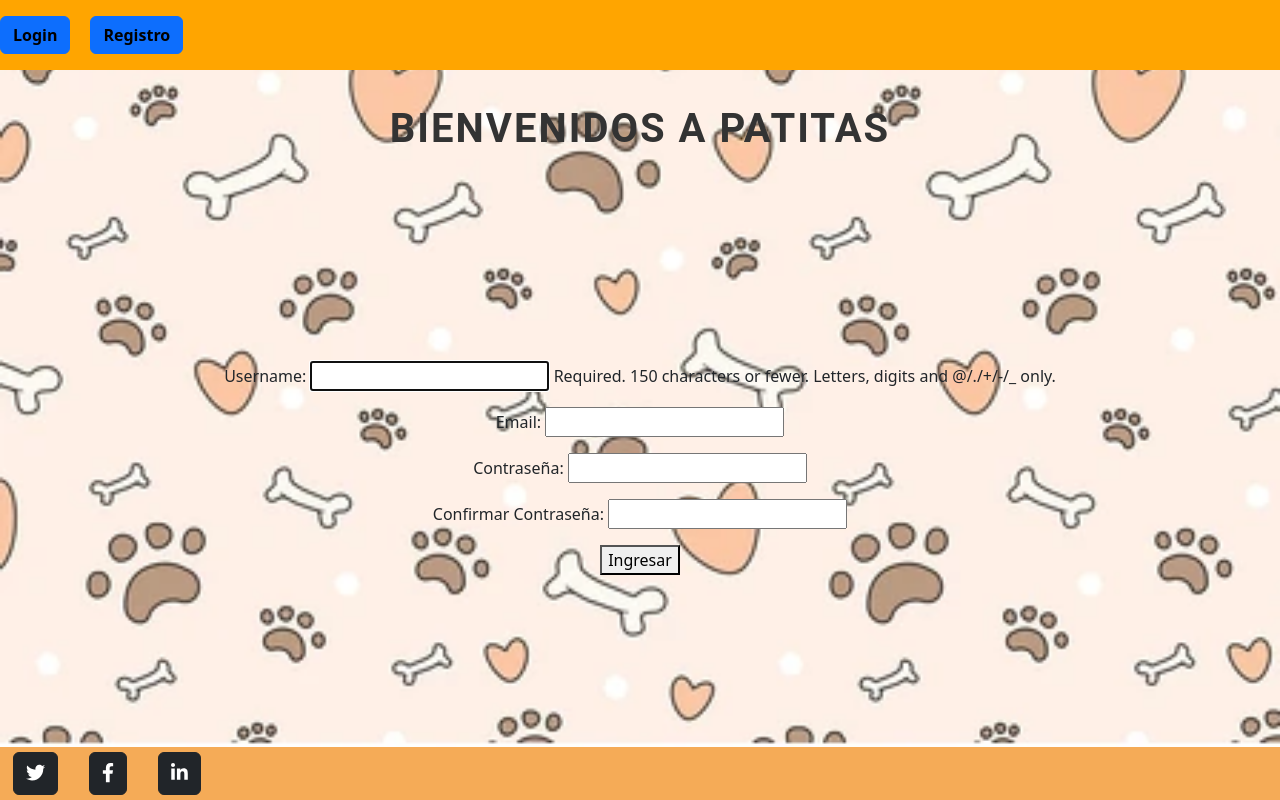
After one commit to spawnew/PatitasTPitschool, a Django app: page /tienda/registro/ in a window 1280 px wide. The commit adds this page. Run offline with Django 5.2, Linux system fonts and the light colour scheme; some libraries are stand-ins or nearby versions.

Commit message:
registro terminado

```diff
--- a/miapp/tienda/forms.py
+++ b/miapp/tienda/forms.py
@@ -1,8 +1,19 @@
 
 from django import forms
-
+from django.contrib.auth.models import User
+from django.contrib.auth.forms import UserCreationForm
 
 class BuscarPerroForm(forms.Form):
     nombre=forms.CharField(max_length=40)
     edad=forms.IntegerField()
     foto =forms.ImageField()
+
+
+class RegistroForm(UserCreationForm):
+    email = forms.EmailField(max_length=50, required=True)
+    password1 = forms.CharField(label="Contraseña", widget=forms.PasswordInput)
+    password2 = forms.CharField(label="Confirmar Contraseña", widget=forms.PasswordInput)
+
+    class Meta:
+        model = User
+        fields = ['username', 'email', 'password1', 'password2']
--- a/miapp/tienda/templates/home.html
+++ b/miapp/tienda/templates/home.html
@@ -26,6 +26,7 @@
 
         {% else %}
          <li class="nav-item"><a class="btn btn-primary my-2" href="{% url 'login' %}">Login</a></li>
+          <li class="nav-item"><a class="btn btn-primary my-2" href="{% url 'registro' %}">Registro</a></li>
 
                         {% endif %}
         </ul>
--- /dev/null
+++ b/miapp/tienda/templates/registro.html
@@ -0,0 +1,13 @@
+{% extends './home.html' %}
+
+{% block titulo %}
+    <li> registro</li>
+{% endblock titulo %}
+
+{% block contenido %}
+    <form action="" method="POST" enctype="multipart/form-data">
+        {% csrf_token %}
+        {{ form.as_p }}
+        <button type="submit">Ingresar</button>
+    </form>
+{% endblock contenido %}
--- a/miapp/tienda/urls.py
+++ b/miapp/tienda/urls.py
@@ -17,6 +17,7 @@
 
 
     path('login/', views.login_request, name="login"),
+     path('registro/', views.register, name="registro"),
 
 
 
--- a/miapp/tienda/views.py
+++ b/miapp/tienda/views.py
@@ -85,3 +85,15 @@
     miForm = AuthenticationForm()
 
     return render(request, "login.html", {"form": miForm })
+def register(request):
+    if request.method == "POST":
+        miForm = RegistroForm(request.POST)
+        if miForm.is_valid():
+            usuario = miForm.cleaned_data.get("username")
+            miForm.save()
+            return redirect(reverse_lazy('home'))
+
+    else:
+        miForm = RegistroForm()
+
+    return render(request, "registro.html", {"form": miForm })
```
Also changed, not shown: miapp/db.sqlite3, miapp/tienda/models.py (line endings or trailing spaces).
